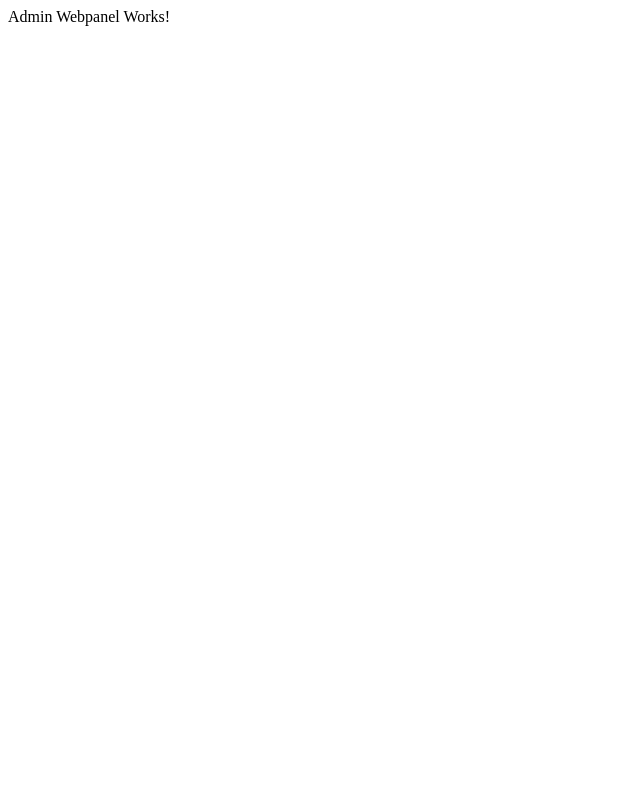
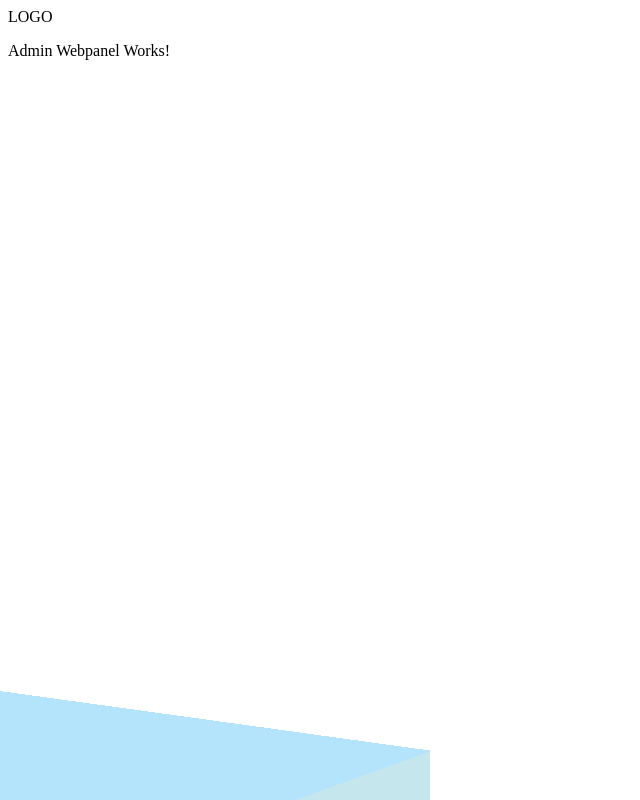
Before and after one commit to jkrauska/cloudserver, a plain HTML site: page microsd/system/webpanel/index.htm in a window 1280 px wide. Shown: the whole page, without its empty margins (0-640 px from the left). Drawn offline with Linux system fonts and the light colour scheme.

Commit message:
Implemented experimental support for other filetypes
(I basically left the content-type out for now.)

```diff
--- a/microsd/system/webpanel/index.htm
+++ b/microsd/system/webpanel/index.htm
@@ -1,3 +1,4 @@
 <html>
+<img style="position:absolute; right:0;" src="./logo.png">LOGO</img>
 <p>Admin Webpanel Works!</p>
 </html>
```
Also changed, not shown: 1 other file.
